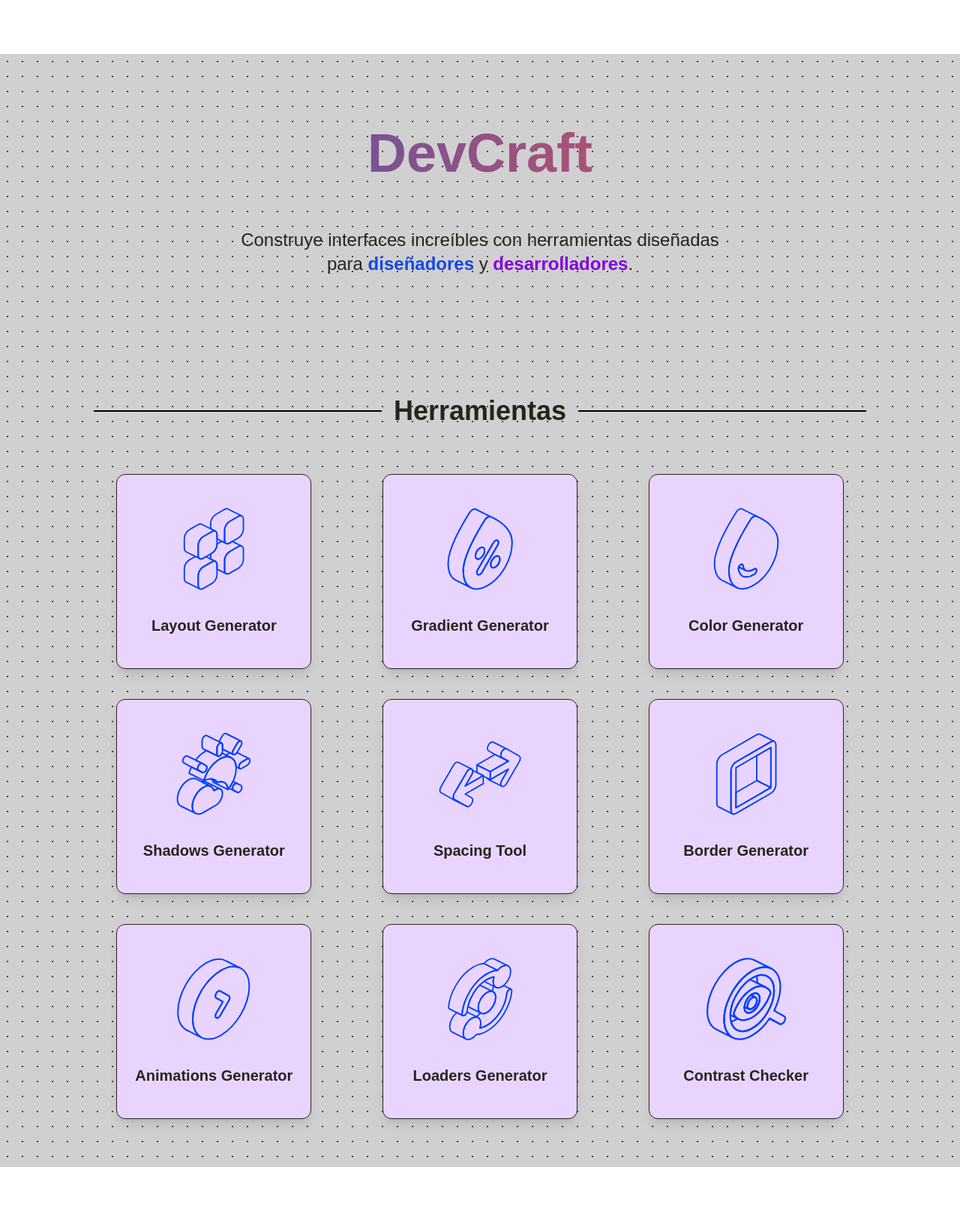
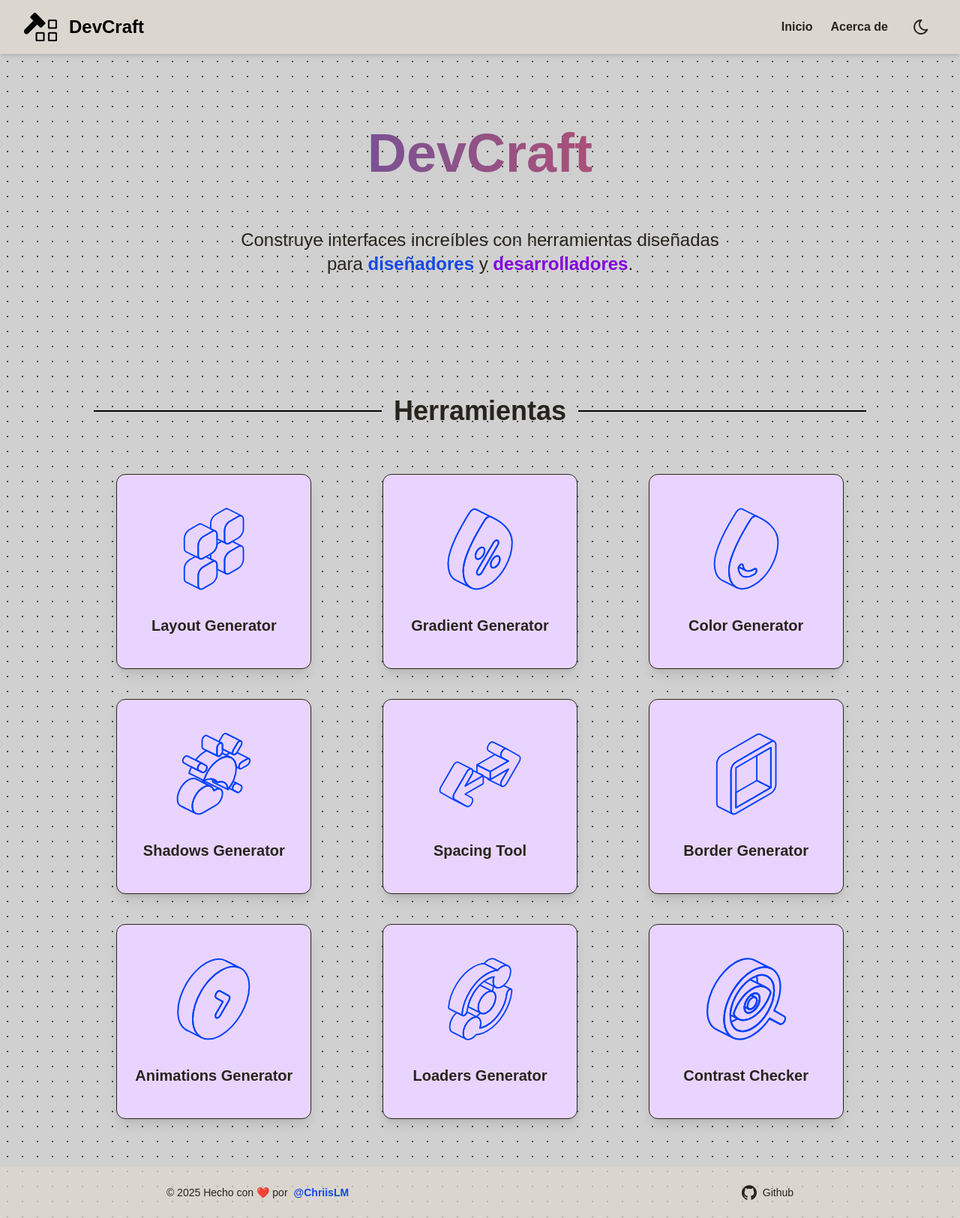
Before and after one commit to ChriisLM/DevCraft, a React (Vite) app: page / in a window 1280 px wide. Shown: the whole page at 75% size. Before the commit the page ends 1556 px from the top, so only its background shows below. Built offline with nearby package versions, Linux system fonts and the light colour scheme.

Commit message:
style: Change styles

```diff
--- a/src/components/sections/SidebarTools.tsx
+++ b/src/components/sections/SidebarTools.tsx
@@ -31,15 +31,15 @@ export function SidebarTools() {
 
       <aside
         className={`
-        fixed md:static flex-col justify-between bg-dark-primary text-white
-        shadow-md w-56 h-screen z-30 not-first:transition-transform duration-300 ease-in-out
+        fixed md:static flex-col justify-between bg-dark-primary text-color-dark-primary/80
+        shadow-md w-60 h-screen z-30 not-first:transition-transform duration-300 ease-in-out
         ${isOpen ? "translate-x-0" : "-translate-x-full md:translate-x-0"}
         md:flex
       `}
       >
         <section>
           <div className="flex justify-center items-center py-4 space-x-4 mb-2">
-            <img src={Logo} alt="DevCraft" className="w-10 h-10 invert" />
+            <img src={Logo} alt="DevCraft" className="w-10 h-10 invert-75" />
             <NavLink
               to="/"
               className="text-2xl font-bold text-color-light-secondary dark:text-color-dark-primary"
@@ -53,7 +53,7 @@ export function SidebarTools() {
                 <Link
                   key={tool.path}
                   to={`/tools/${tool.path}`}
-                  className={`flex items-center gap-3 px-4 py-2 rounded-md font-medium transition-colors ${
+                  className={`flex items-center gap-3 px-4 py-2 font-medium transition-colors ${
                     location.pathname === `/tools/${tool.path}`
                       ? "bg-dark-secondary/90 text-white"
                       : "text-gray-700 hover:bg-gray-800"
@@ -62,7 +62,7 @@ export function SidebarTools() {
                   <img
                     src={icons[tool.icon]}
                     alt={tool.name}
-                    className="w-8 invert"
+                    className="w-8"
                   />
                   {tool.name}
                 </Link>
--- a/src/components/ui/CardToolHome.tsx
+++ b/src/components/ui/CardToolHome.tsx
@@ -19,7 +19,7 @@ export function CardToolHome({ index, tool }: CardToolProps) {
       className={`w-65 h-65 py-6 rounded-xl hover:-translate-y-2 bg-purple-200 dark:bg-dark-secondary text-white shadow-lg border border-color-light-secondary dark:border-color-dark-secondary cursor-pointer transition-all hover:shadow-color-light-secondary hover:dark:shadow-color-light-primary duration-300`}
     >
       <Link
-        to={tool.path}
+        to={`/tools/${tool.path}`}
         className="flex flex-col items-center justify-center h-full text-xl text-center font-semibold"
       >
         <img
--- a/src/pages/Home.tsx
+++ b/src/pages/Home.tsx
@@ -1,3 +1,5 @@
+import { Footer } from "../components/sections/Footer";
+import { Header } from "../components/sections/Header";
 import { Hero } from "../components/sections/Hero";
 import { CardToolHome } from "../components/ui/CardToolHome";
 import { TitleHome } from "../components/ui/TitleHome";
@@ -6,6 +8,7 @@ import { tools } from "../lib/constants/tools";
 export function Home() {
   return (
     <div className="top-0 z-[-2] h-fit w-full bg-[#fbfbfe] dark:bg-[#0b0a0f] bg-[radial-gradient(#504c43_1px,#fbfbfe_1px)] dark:bg-[radial-gradient(#5e5b56_1px,#0b0a0f_1px)] bg-[size:20px_20px]">
+      <Header />
       <div className="mt-18 bg-color-light-secondary/20 dark:bg-color-dark-secondary/10">
         <Hero />
         <TitleHome />
@@ -15,6 +18,7 @@ export function Home() {
           ))}
         </div>
       </div>
+      <Footer />
     </div>
   );
 }
--- a/src/pages/ToolPage.tsx
+++ b/src/pages/ToolPage.tsx
@@ -5,7 +5,7 @@ export function ToolPage() {
   return (
     <main className="flex h-screen">
       <SidebarTools />
-      <section className="flex-1 overflow-y-auto p-4">
+      <section className="flex-1 overflow-y-auto">
         <Outlet />
       </section>
     </main>
```
